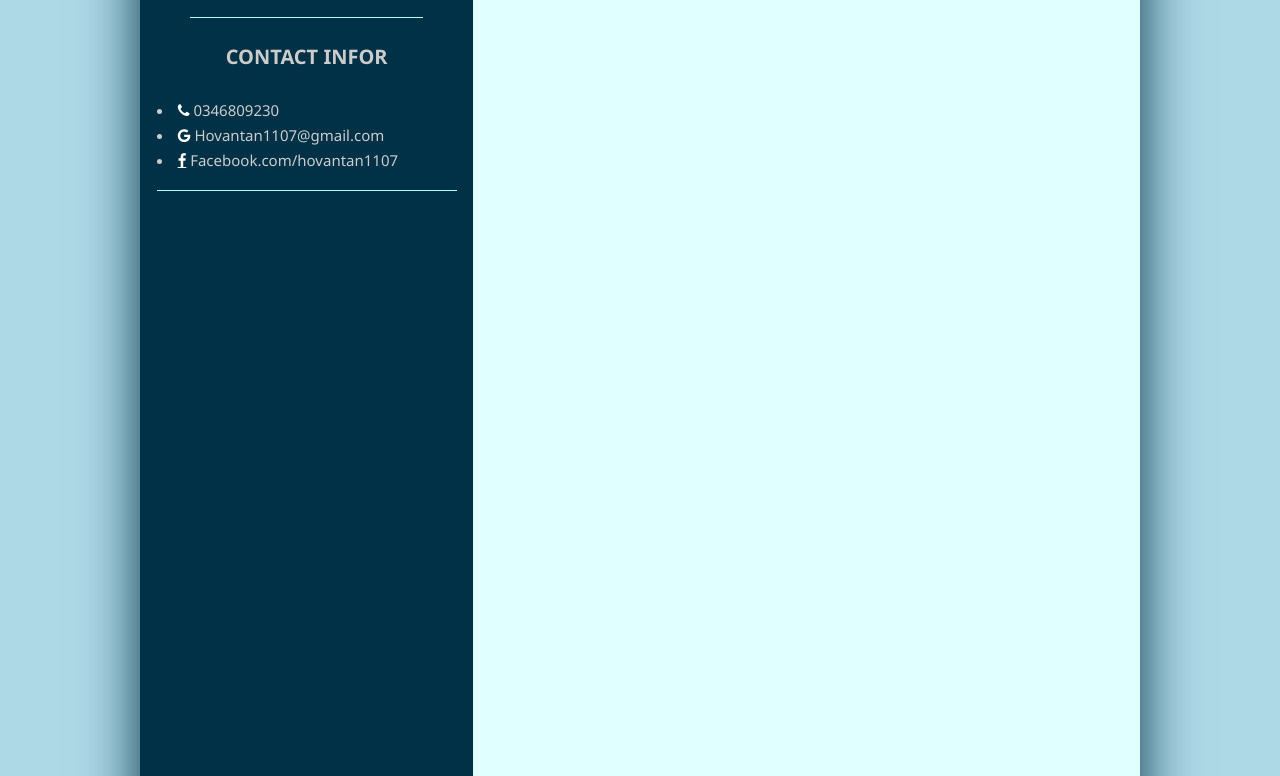
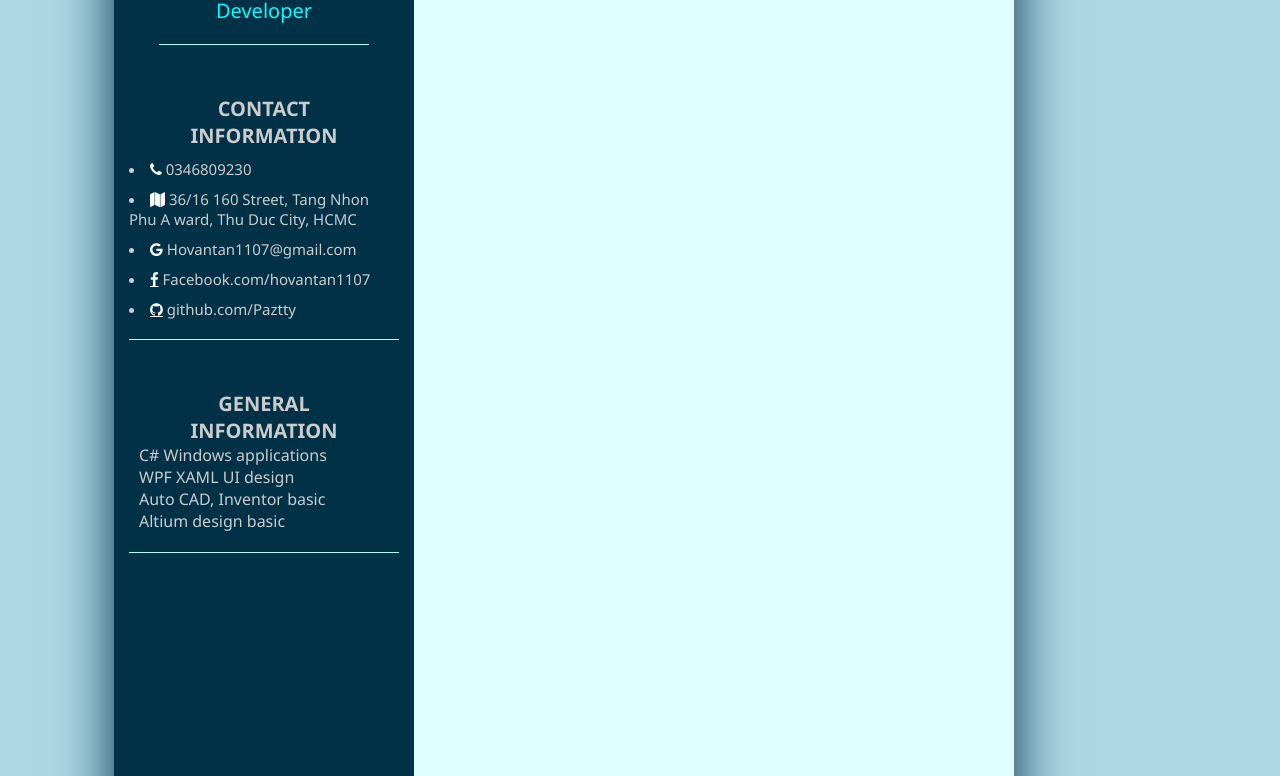
Before and after one commit to Paztty/Paztty.github.io, a plain HTML site: page index.html in a window 1280 px wide. Shown: the part 455-1231 px from the top of the page. Drawn offline with Linux system fonts and the light colour scheme.

Commit message:
geanaral infor

```diff
--- a/index.html
+++ b/index.html
@@ -3,7 +3,7 @@
 <meta>
 <title>Hồ Văn Tân - Software Engineering CV</title>
 <meta charset="utf-8">
-<meta name="viewport" content="width=device-width, inital-scale=1.0">
+<meta name="viewport" content="width=1200, inital-scale=1.0">
 <link rel="stylesheet" href="styles.css">
 <link rel="stylesheet" href="https://cdnjs.cloudflare.com/ajax/libs/font-awesome/4.7.0/css/font-awesome.min.css">
 </style>
@@ -19,13 +19,15 @@
                   <h1 style="font-size: 30px; margin-top: 20px;">HO VAN TAN</h1>
                   <p style="font-size: 20px; margin-top: 0px; color: aqua;">C# Software Developer</p>
             </div>
-            <div class="center">
-                <h2 class="contactInfor">CONTACT INFOR</h2>
-            </div>
             <div class="contactBlock">
+                <h2 class="contactInfor">CONTACT INFORMATION</h2>
                 <li>
-                    <span class="icon"><a class="fa fa-phone"></a></span>
+                    <a class="fa fa-phone" ></a>
                     <spap>0346809230</span>
+                </li>
+                <li>
+                    <span class="icon"><a class="fa fa-map"></a></span>
+                    <spap>36/16 160 Street, Tang Nhon Phu A ward, Thu Duc City, HCMC</span>
                 </li>
                 <li>
                     <span class="icon"><a class="fa fa-google"></a></span>
@@ -35,7 +37,20 @@
                     <span class="icon"><a href="http://www.facebook.com/hovantan1107" target="_blank" class="fa fa-facebook"></a></span>
                     <span>Facebook.com/hovantan1107</span>
                 </li>
-          </div>
+                <li>
+                    <span class="icon"><a href="https://github.com/Paztty" target="_blank" class="fa fa-github"></a></span>
+                    <span>github.com/Paztty</span>
+                </li>
+            </div>
+            <div class="generalBlock">
+                <h2 class="contactInfor">GENERAL INFORMATION</h2>
+                <div>
+                    <p>C# Windows applications</p>
+                    <p>WPF XAML UI design</p>
+                    <p>Auto CAD, Inventor basic</p>
+                    <p>Altium design basic</p>
+                </div>
+            </div>
         </div>
 
         <div class="rightside">
--- a/styles.css
+++ b/styles.css
@@ -7,6 +7,7 @@
 body {
     background-color: lightblue;
     display: flex;
+    width: 1000px;
     min-height: 100vh;
     justify-content: center;
     align-items: center;
@@ -69,6 +70,11 @@ body {
     padding-top: 25px;
     padding-bottom:0px;
 }
+.contactInfor a {
+    width: 40px;
+    height: 20px;
+    padding-right: 10px;
+}
 .contactBlock
 {
     margin: auto;
@@ -81,9 +87,23 @@ body {
 }
 .contactBlock li {
     font-size: 15px;
-    padding-top: 5px;
+    padding-top: 10px;
     text-align: left;
 }
 .contactBlock li a{
     color: #fff;
 }
+
+.generalBlock {
+    margin: auto;
+    width: 90%;
+    text-align: left;
+    color: #ccc;
+    padding-top: 25px;
+    padding-bottom: 20px;
+    border-bottom: 1px solid #afff;
+}
+.generalBlock div
+{
+    margin-left: 10px;
+}
```
